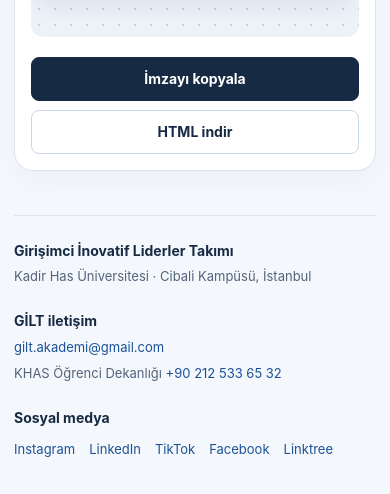
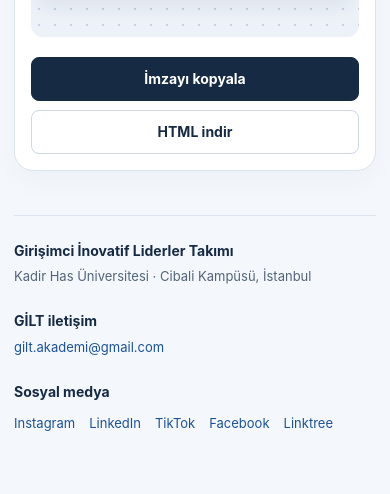
Before and after one commit to AdilSevim/GILT-Email-Sign-Web, a plain HTML site: page index.html in a window 390 px wide. Shown: the part 1110-1604 px from the top of the page. After the commit the page ends 1578 px from the top, so only its background shows below. Drawn offline with Linux system fonts and the light colour scheme.

Commit message:
Remove the dean of students phone number from the footer

```diff
--- a/index.html
+++ b/index.html
@@ -88,7 +88,6 @@
     <div>
       <h2 data-en="Contact GİLT">GİLT iletişim</h2>
       <a href="mailto:gilt.akademi@gmail.com">gilt.akademi@gmail.com</a>
-      <span class="university-phone"><span data-en="KHAS Dean of Students">KHAS Öğrenci Dekanlığı</span> <a href="tel:+902125336532">+90 212 533 65 32</a></span>
     </div>
     <nav aria-label="GİLT sosyal medya hesapları" data-en-aria-label="GİLT social media accounts">
       <h2 data-en="Social media">Sosyal medya</h2>
--- a/style.css
+++ b/style.css
@@ -65,9 +65,7 @@ fieldset { border: 0; margin: 0; padding: 0; min-width: 0; }
 .secondary:hover { background: #eef3fa; }
 .footer { display: grid; grid-template-columns: 1.15fr 1fr 1fr; gap: 24px; color: var(--muted); font-size: 13px; line-height: 1.55; border-top: 1px solid var(--line); margin-top: 44px; padding: 24px 0 30px; }
 .footer h2, .footer strong { display: block; margin-bottom: 5px; color: var(--ink); font-size: 14px; letter-spacing: 0; }
-.footer-identity span, .university-phone { display: block; }
-.university-phone { margin-top: 6px; }
-.university-phone a { display: inline-block; }
+.footer-identity span { display: block; }
 .footer a { text-decoration: none; }
 .social-links { display: flex; flex-wrap: wrap; gap: 3px 14px; margin: 0; padding: 0; list-style: none; }
 .social-links a { display: inline-block; padding: 5px 0; }
```
Also changed, not shown: 1 other file.
